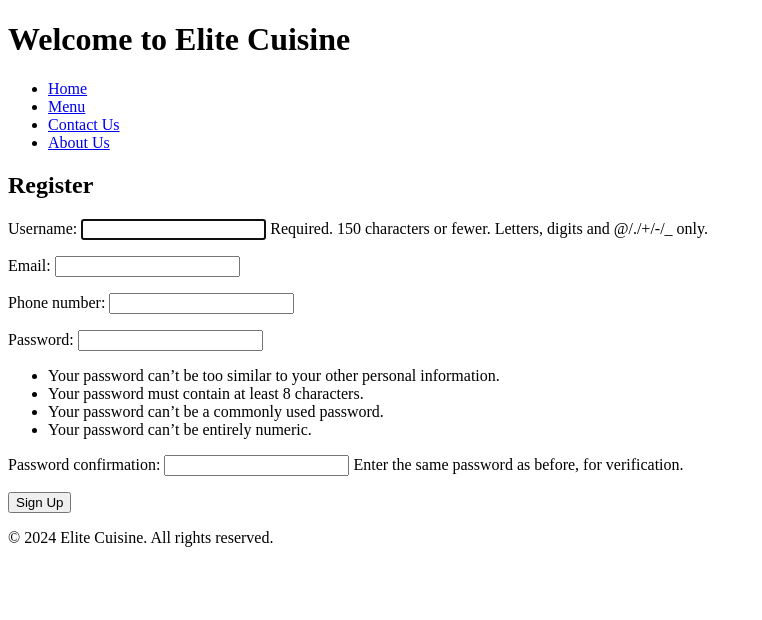
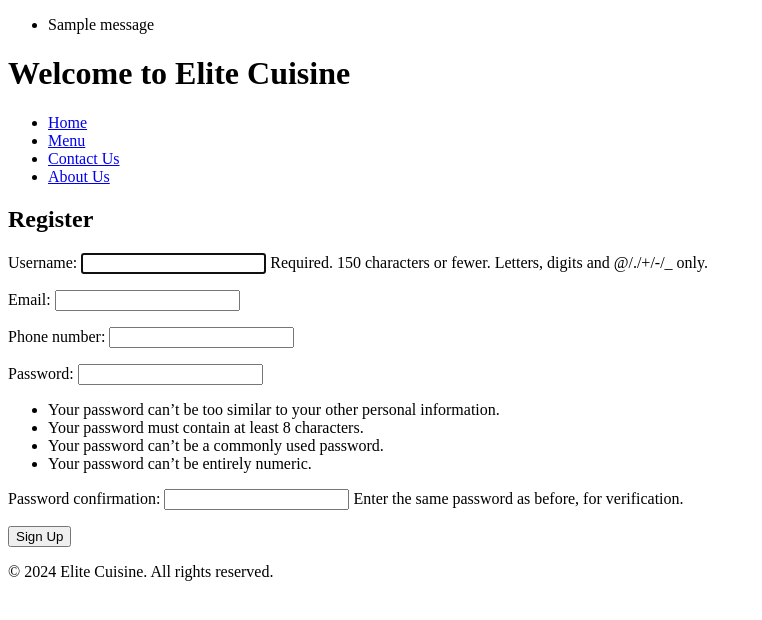
Before and after one commit to DanParkinson/Project4-Elite, a Django app: page /registration/ in a window 1280 px wide. Shown: the top 620 px of the page, without its empty margins (0-762 px from the left). Run offline with Django 4.2, Linux system fonts and the light colour scheme; tables that the repository leaves empty hold one stand-in row (values such as "Sample post"); one stand-in notice (Sample message) is shown.

Commit message:
Registration succesfull message now shows. TESTING.md updated

```diff
--- a/templates/base.html
+++ b/templates/base.html
@@ -4,6 +4,15 @@
     {% include 'partials/head.html' %}
 </head>
 <body>
+    <!-- displays register/login/logout messages-->
+    {% if messages %}
+    <ul>
+        {% for message in messages %}
+            <li{% if message.tags %} class="{{ message.tags }}"{% endif %}>{{ message }}</li>
+        {% endfor %}
+    </ul>
+    {% endif %}
+
     <header>
     {% include 'partials/header.html' %}
     {% include 'partials/nav.html' %}
```
Also changed, not shown: TESTING.md (+6 -0 lines), README.md, 1 other file.
